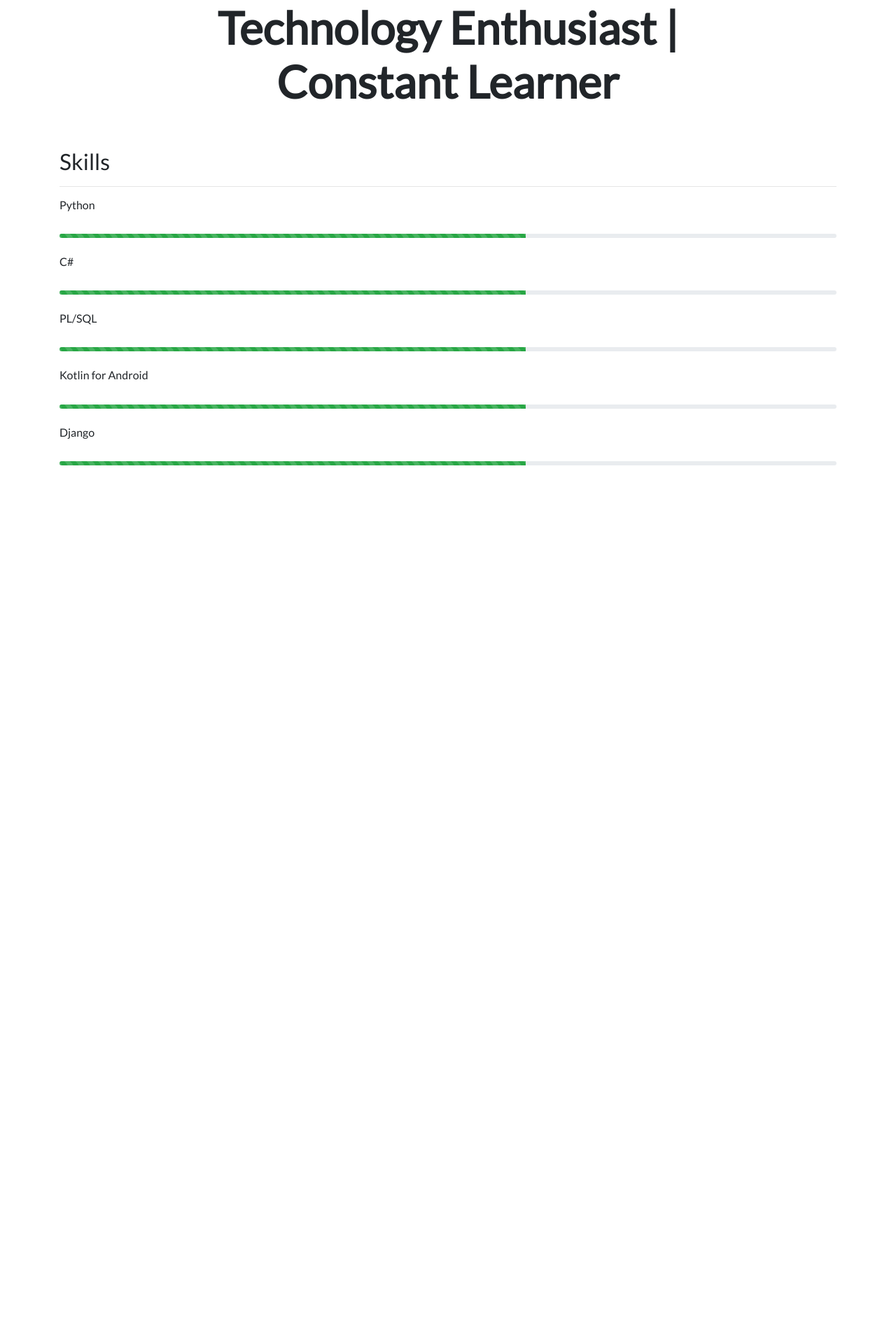
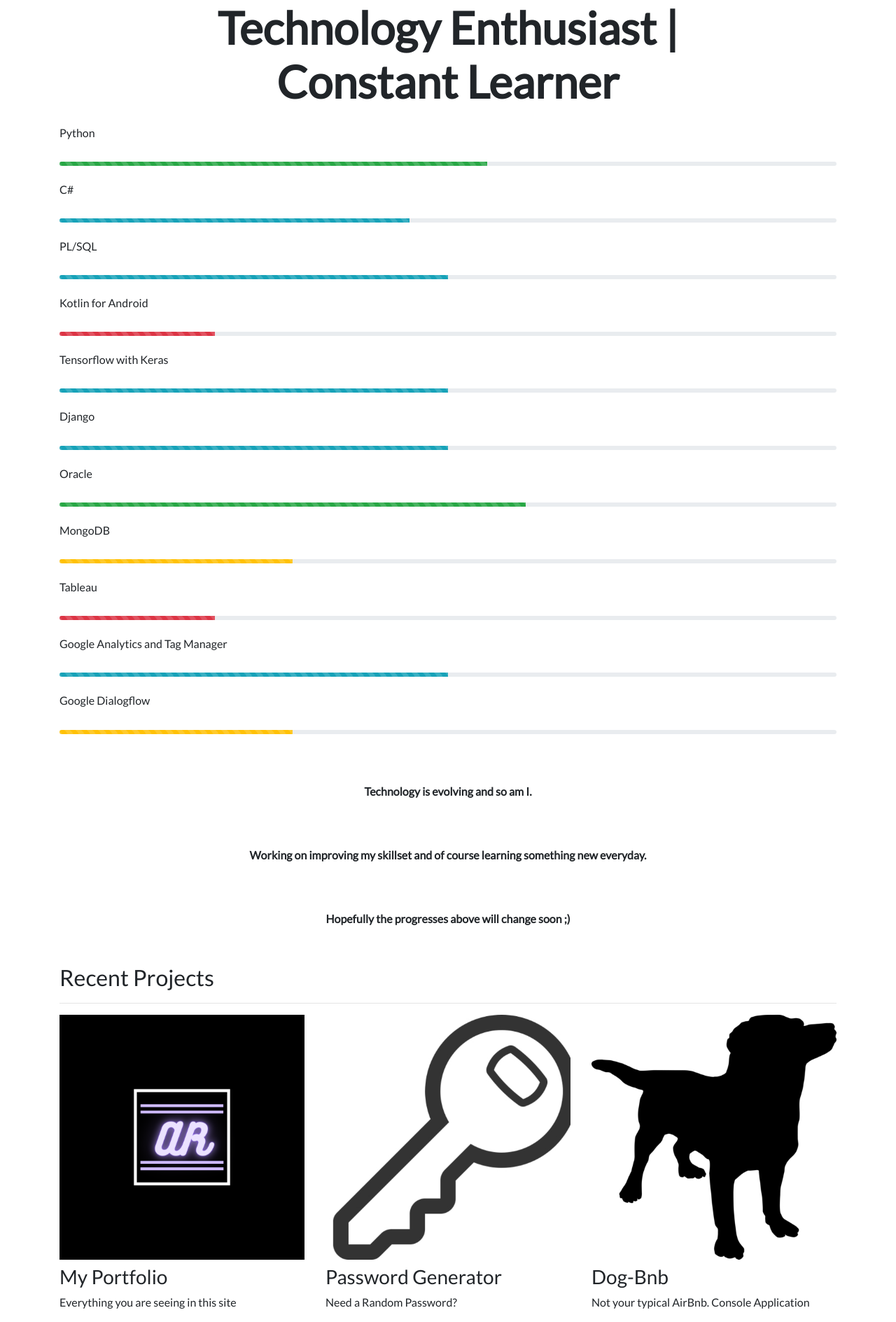
Before and after one commit to amiorahman/django3-my-portfolio, a Django app: page / in a window 1280 px wide. Shown: the part 735-2624 px from the top of the page at 70% size. Before the commit the page ends 1400 px from the top, so only its background shows below. Run offline with Django 3.2, Linux system fonts and the light colour scheme; data comes from the database, SQL or seed files in the repository; both versions use the stored data as it was after the commit; some libraries are stand-ins or nearby versions.

Commit message:
Added Skill Progressbar and Recent Projects
Projects info from SQLite

```diff
--- a/myportfolio/settings.py
+++ b/myportfolio/settings.py
@@ -39,6 +39,7 @@ INSTALLED_APPS = [
     'django.contrib.staticfiles',
     'blog',
     'portfolio',
+    'gallery',
 ]
 
 MIDDLEWARE = [
--- a/portfolio/templates/portfolios/home.html
+++ b/portfolio/templates/portfolios/home.html
@@ -3,21 +3,113 @@
 {% block content %}
 
     {% load static %}
+
+    <!-- Load Profile Image -->
     <div class="row justify-content-center my-3">
       <div class="col-5">
         <img src="{% static 'portfolio/Amio_Rahman.jpg' %}" class="img-fluid">
       </div>
     </div>
 
+
+    <!-- Main Text -->
     <div class="row justify-content-center mb-3">
       <div class="col-md-9 text-center">
         <h6 id="hometext" class="font-weight-bold">Master in Informatics | TUM | Technology Enthusiast | Constant Learner</h6>
       </div>
     </div>
 
-    <h2 class="mt-5">Skills</h2>
+
+    <!-- Skills and Progressbar -->
+    <div><h6>Python </h6></br></div>
+    <div class="progress" style="height: 6px">
+        <div class="progress-bar progress-bar-striped bg-success progress-bar-animated" role="progressbar" aria-valuenow="55" aria-valuemin="0" aria-valuemax="100" style="width: 55%"></div>
+    </div>
+    </br>
+
+    <div><h6>C# </h6></br></div>
+    <div class="progress" style="height: 6px">
+        <div class="progress-bar progress-bar-striped bg-info progress-bar-animated" role="progressbar" aria-valuenow="55" aria-valuemin="0" aria-valuemax="100" style="width: 45%"></div>
+    </div>
+    </br>
+
+    <div><h6>PL/SQL </h6></br></div>
+    <div class="progress" style="height: 6px">
+        <div class="progress-bar progress-bar-striped bg-info progress-bar-animated" role="progressbar" aria-valuenow="55" aria-valuemin="0" aria-valuemax="100" style="width: 50%"></div>
+    </div>
+    </br>
+
+    <div><h6>Kotlin for Android </h6></br></div>
+    <div class="progress" style="height: 6px">
+        <div class="progress-bar progress-bar-striped bg-danger progress-bar-animated" role="progressbar" aria-valuenow="55" aria-valuemin="0" aria-valuemax="100" style="width: 20%"></div>
+    </div>
+    </br>
+
+    <div><h6>Tensorflow with Keras </h6></br></div>
+    <div class="progress" style="height: 6px">
+        <div class="progress-bar progress-bar-striped bg-info progress-bar-animated" role="progressbar" aria-valuenow="55" aria-valuemin="0" aria-valuemax="100" style="width: 50%"></div>
+    </div>
+    </br>
+
+    <div><h6>Django </h6></br></div>
+    <div class="progress" style="height: 6px">
+        <div class="progress-bar progress-bar-striped bg-info progress-bar-animated" role="progressbar" aria-valuenow="55" aria-valuemin="0" aria-valuemax="100" style="width: 50%"></div>
+    </div>
+    </br>
+
+    <div><h6>Oracle </h6></br></div>
+    <div class="progress" style="height: 6px">
+        <div class="progress-bar progress-bar-striped bg-success progress-bar-animated" role="progressbar" aria-valuenow="55" aria-valuemin="0" aria-valuemax="100" style="width: 60%"></div>
+    </div>
+    </br>
+
+    <div><h6>MongoDB </h6></br></div>
+    <div class="progress" style="height: 6px">
+        <div class="progress-bar progress-bar-striped bg-warning progress-bar-animated" role="progressbar" aria-valuenow="55" aria-valuemin="0" aria-valuemax="100" style="width: 30%"></div>
+    </div>
+    </br>
+
+    <div><h6>Tableau </h6></br></div>
+    <div class="progress" style="height: 6px">
+        <div class="progress-bar progress-bar-striped bg-danger progress-bar-animated" role="progressbar" aria-valuenow="55" aria-valuemin="0" aria-valuemax="100" style="width: 20%"></div>
+    </div>
+    </br>
+
+    <div><h6>Google Analytics and Tag Manager </h6></br></div>
+    <div class="progress" style="height: 6px">
+        <div class="progress-bar progress-bar-striped bg-info progress-bar-animated" role="progressbar" aria-valuenow="55" aria-valuemin="0" aria-valuemax="100" style="width: 50%"></div>
+    </div>
+    </br>
+
+    <div><h6>Google Dialogflow </h6></br></div>
+    <div class="progress" style="height: 6px">
+        <div class="progress-bar progress-bar-striped bg-warning progress-bar-animated" role="progressbar" aria-valuenow="55" aria-valuemin="0" aria-valuemax="100" style="width: 30%"></div>
+    </div>
+    </br>
+
+
+    <!-- Secondary Text -->
+    <div class="row justify-content-center mb-3">
+      <div class="mt-5">
+        <h6 id="skilltext_1" class="font-weight-bold">Technology is evolving and so am I.</h6>
+      </div>
+    </div>
+    <div class="row justify-content-center mb-3">
+      <div class="mt-5">
+        <h6 id="skilltext_2" class="font-weight-bold">Working on improving my skillset and of course learning something new everyday.</h6>
+      </div>
+    </div>
+    <div class="row justify-content-center mb-3">
+      <div class="mt-5">
+        <h6 id="skilltext_3" class="font-weight-bold">Hopefully the progresses above will change soon ;)</h6>
+      </div>
+    </div>
+
+
+    <!-- Recent Projects from SQLite -->
+    <h2 class="mt-5">Recent Projects</h2>
     <hr>
-    <!--<div class="row">
+    <div class="row">
       {% for project in projects %}
       <div class="col-lg-4 col-md-6">
 
@@ -34,37 +126,6 @@
 
       </div>
       {% endfor %}
-    </div>-->
-
-    <div><h6>Python </h6></br></div>
-    <div class="progress" style="height: 6px">
-        <div class="progress-bar progress-bar-striped bg-success progress-bar-animated" role="progressbar" aria-valuenow="55" aria-valuemin="0" aria-valuemax="100" style="width: 60%"></div>
     </div>
-    </br>
-
-    <div><h6>C# </h6></br></div>
-    <div class="progress" style="height: 6px">
-        <div class="progress-bar progress-bar-striped bg-success progress-bar-animated" role="progressbar" aria-valuenow="55" aria-valuemin="0" aria-valuemax="100" style="width: 60%"></div>
-    </div>
-    </br>
-
-    <div><h6>PL/SQL </h6></br></div>
-    <div class="progress" style="height: 6px">
-        <div class="progress-bar progress-bar-striped bg-success progress-bar-animated" role="progressbar" aria-valuenow="55" aria-valuemin="0" aria-valuemax="100" style="width: 60%"></div>
-    </div>
-    </br>
-
-    <div><h6>Kotlin for Android </h6></br></div>
-    <div class="progress" style="height: 6px">
-        <div class="progress-bar progress-bar-striped bg-success progress-bar-animated" role="progressbar" aria-valuenow="55" aria-valuemin="0" aria-valuemax="100" style="width: 60%"></div>
-    </div>
-    </br>
-
-    <div><h6>Django </h6></br></div>
-    <div class="progress" style="height: 6px">
-        <div class="progress-bar progress-bar-striped bg-success progress-bar-animated" role="progressbar" aria-valuenow="55" aria-valuemin="0" aria-valuemax="100" style="width: 60%"></div>
-    </div>
-    </br>
-
 
 {% endblock %}
```
Also changed, not shown: db.sqlite3, media/portfolio/images/Black_and_White_Framed_Kessey_Dj_Logo.png (added), media/portfolio/images/dog.jpg (added), media/portfolio/images/password.jpg (added).
